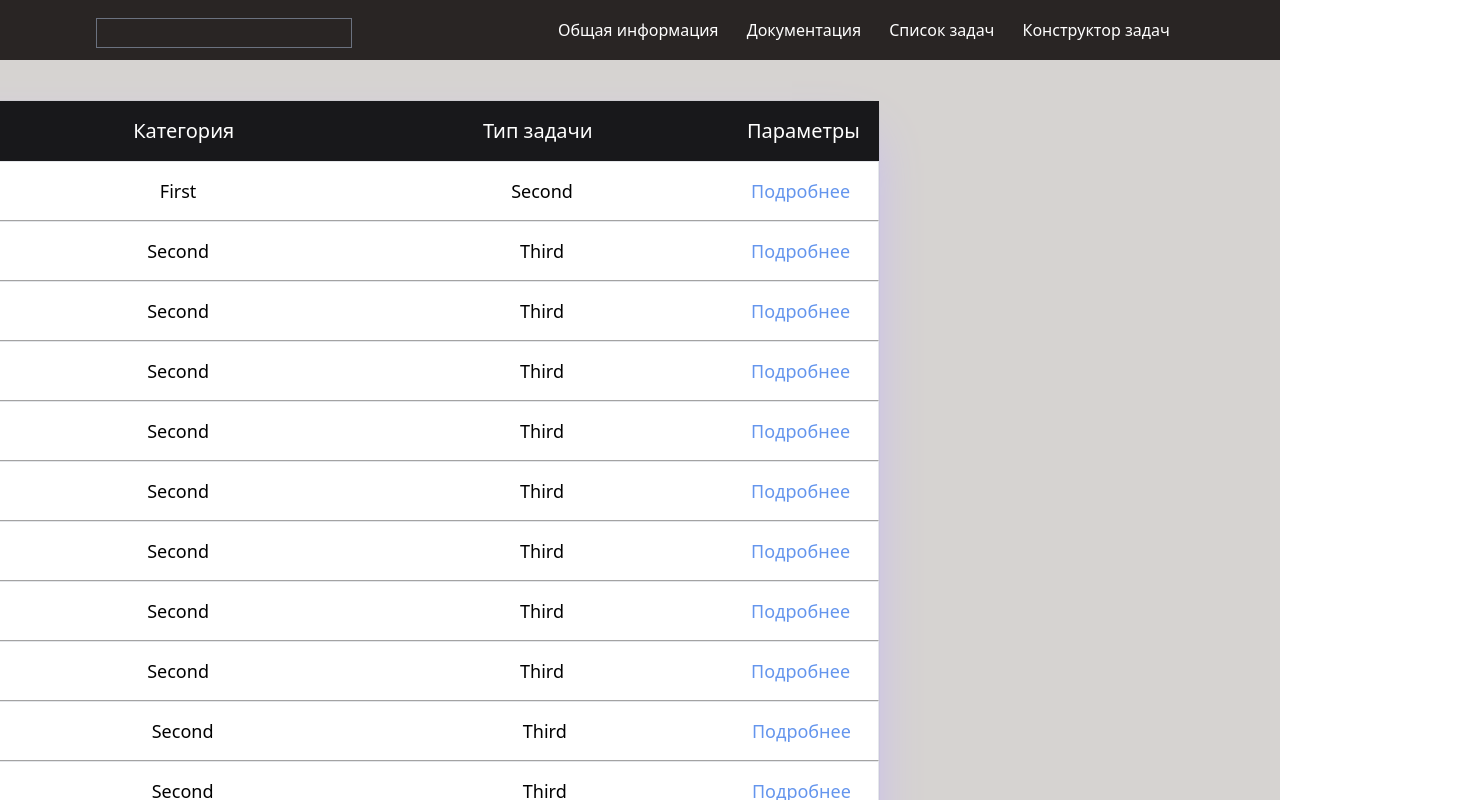
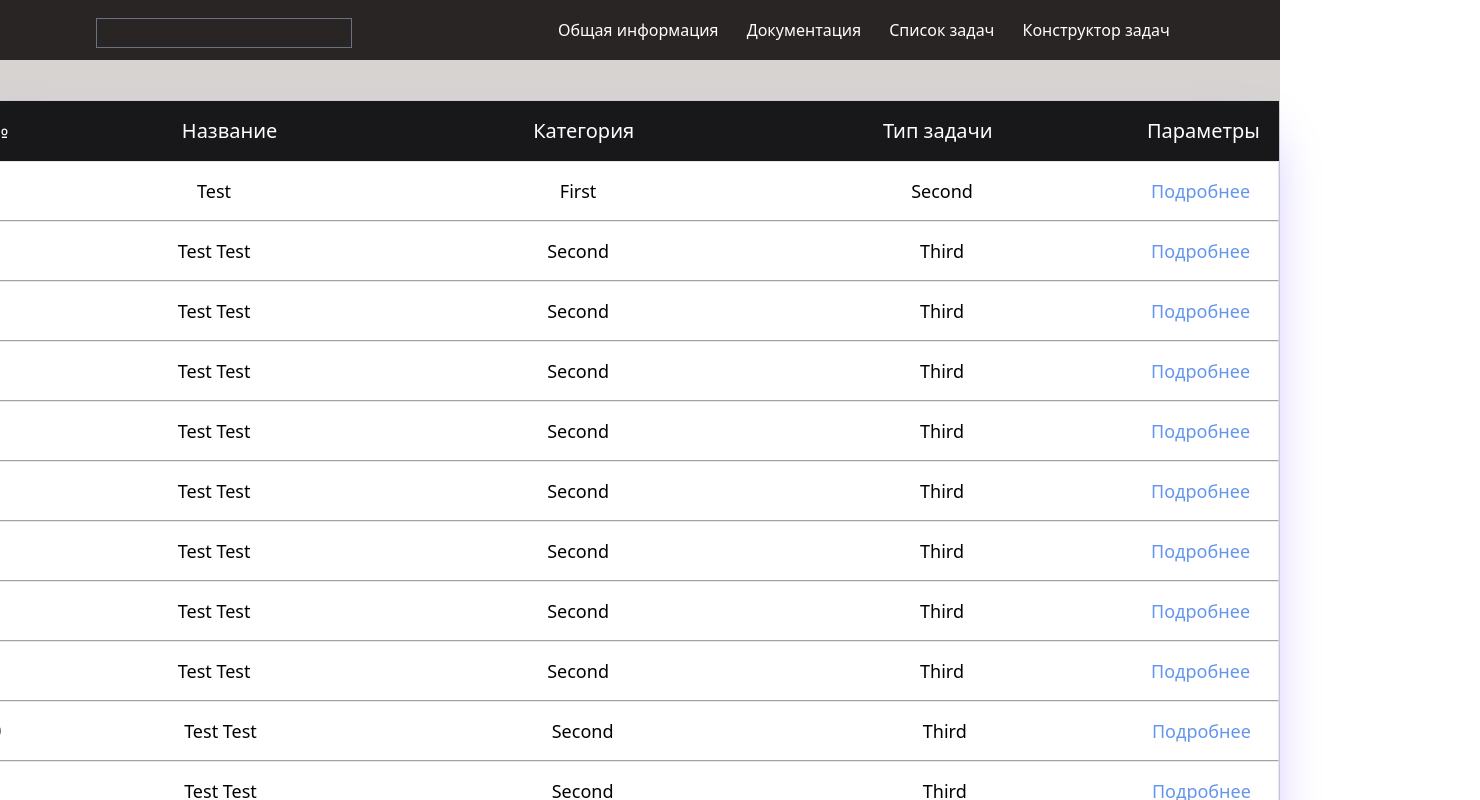
Before and after one commit to IlyaTsg/Drawtivity, a React (Create React App) app in the folder frontend/: page /tasks in a window 1280 px wide. Shown: the top 800 px of the page, 1480 px wide, since content can reach past the window. Built offline with nearby package versions, Linux system fonts and the light colour scheme; no server answers.

Commit message:
Небольшие изменения по странице с задачами

```diff
--- a/frontend/src/pages/ui/Tasks/Сomponents/Tasks.jsx
+++ b/frontend/src/pages/ui/Tasks/Сomponents/Tasks.jsx
@@ -6,9 +6,11 @@ import classes from "./Tasks.module.scss";
 const Tasks = () => {
     return (
         <div className={classes.wrap}>
-            <CenterMainBlock width={'large'}>
-               <TasksList/>
-            </CenterMainBlock>
+            <div className={classes.contentWrapper}>
+                <CenterMainBlock width={'large'}>
+                   <TasksList/>
+                </CenterMainBlock>
+            </div>
         </div>
     );
 };
--- a/frontend/src/pages/ui/Tasks/Сomponents/Tasks.module.scss
+++ b/frontend/src/pages/ui/Tasks/Сomponents/Tasks.module.scss
@@ -4,3 +4,10 @@
   padding-top: 40px;
   @apply bg-stone-300;
 }
+
+.contentWrapper{
+  width:100%;
+  display: flex;
+  justify-content: center;
+  margin-left: 200px;
+}
```
